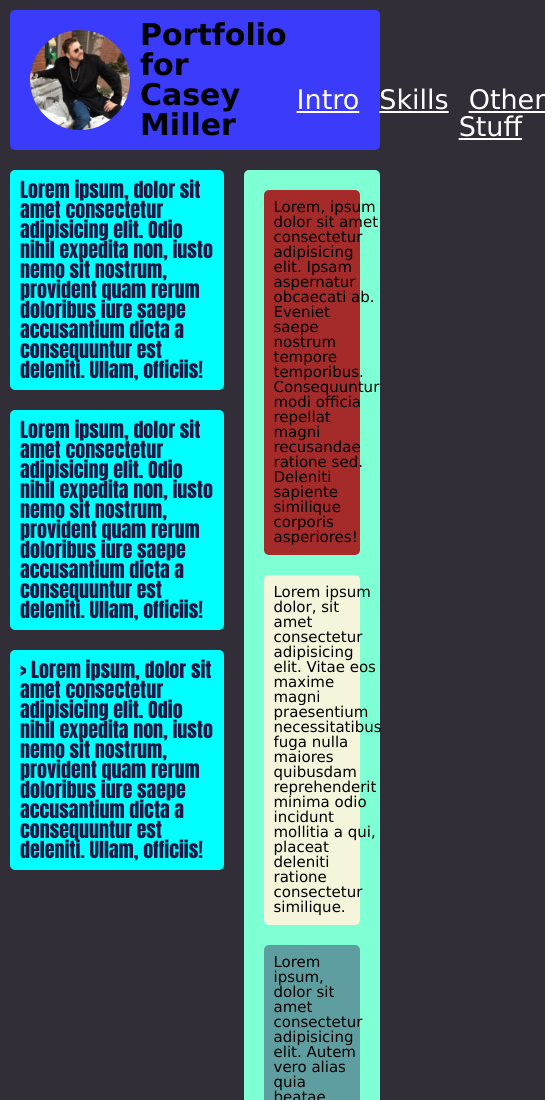
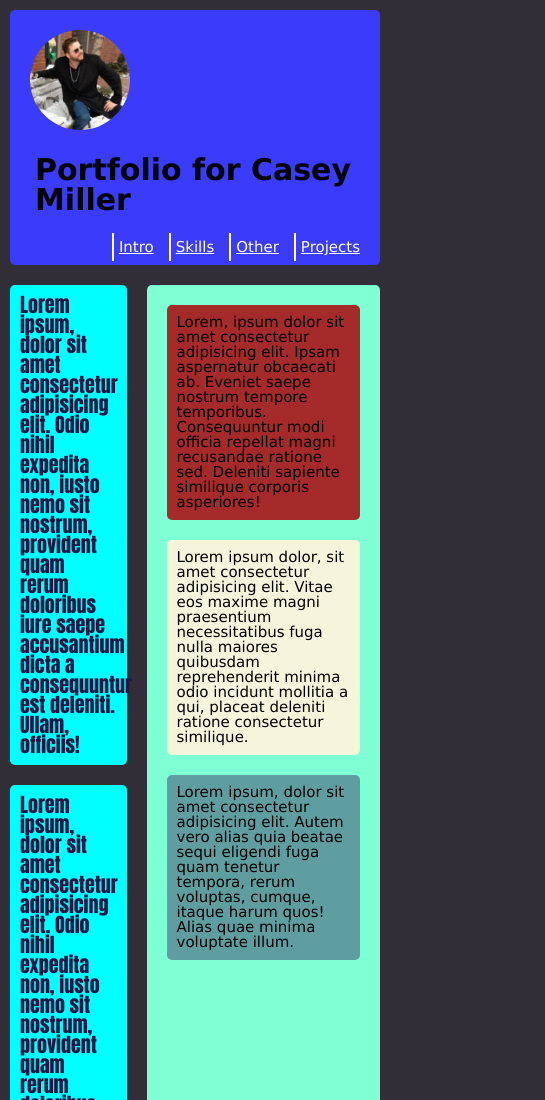
Before and after one commit to CaseySMiller/Portfolio, a plain HTML site: page index.html in a window 390 px wide. Shown: the top 1100 px of the page, 545 px wide, since content can reach past the window. Drawn offline with Linux system fonts and the light colour scheme.

Commit message:
modile adjustments for header

```diff
--- a/assets/css/style.css
+++ b/assets/css/style.css
@@ -20,6 +20,7 @@ main {
 .header {
     display: flex;
     align-items: flex-end;
+    /* flex-wrap: wrap; */
     flex-direction: row;
     justify-content: space-between;
     background-color: rgb(59, 59, 252);
@@ -43,20 +44,23 @@ main {
 
 .navbar {
     display: flex;
+    margin-top: 10px;
 }
 
 .nav1 {
     flex-direction: row;
     color: white;
     font-size: 2.7rem;
-    margin: 10px;
+    padding: 5px;
+    margin: 5px;
+    border-left: 2px solid white;
 }
 
 .content {
     display: flex;
     flex-direction: column;
     position: relative;
-    width: 65%;
+    width: 35%;
 }
 
 .content-section  {
@@ -77,7 +81,7 @@ main {
     background-color: aquamarine;
     font-family: Impact, Haettenschweiler, 'Arial Narrow Bold', sans-serif;
     margin: 10px;
-    width: 35%;
+    width: 65%;
     font-size: 1.5rem;
     border-radius: 5px;
     padding: 10px;
@@ -136,3 +140,29 @@ main {
 #project3 {
     background-color: cadetblue;
 }
+
+/* responsive adjustments for narrow screens */
+
+@media screen and (max-width: 600px) {
+
+    .header {
+        flex-direction: column;
+    }
+
+    .header h1  {
+        margin: 15px;
+    }
+
+    .name-and-pic {
+        flex-direction: column;
+        align-items: flex-start;
+        justify-items: flex-start;
+        width: 100%;
+    }
+
+    .nav1 {
+        font-size: 1.5rem;
+        margin: 5px;
+    }
+
+}
--- a/index.html
+++ b/index.html
@@ -24,7 +24,10 @@
                     <a class="nav1" href="#skills">Skills</a>
                 </li>
                 <li>
-                    <a class="nav1" href="#other-stuff">Other Stuff</a>
+                    <a class="nav1" href="#other-stuff">Other</a>
+                </li>
+                <li>
+                    <a class="nav1" href="#project1">Projects</a>
                 </li>
             </ul>
         </nav>
```
